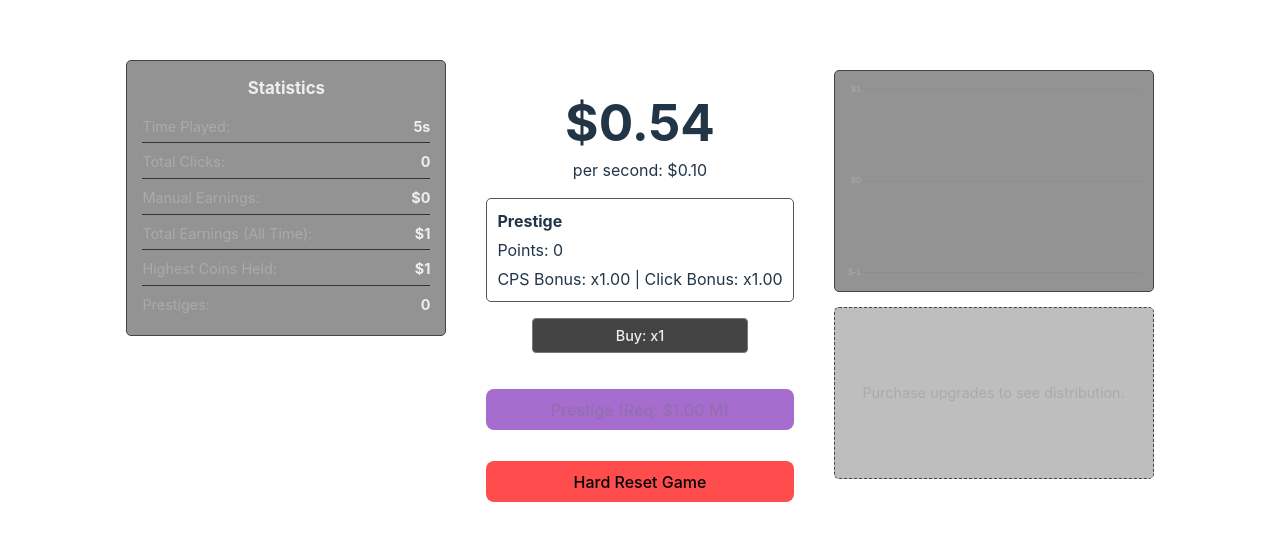
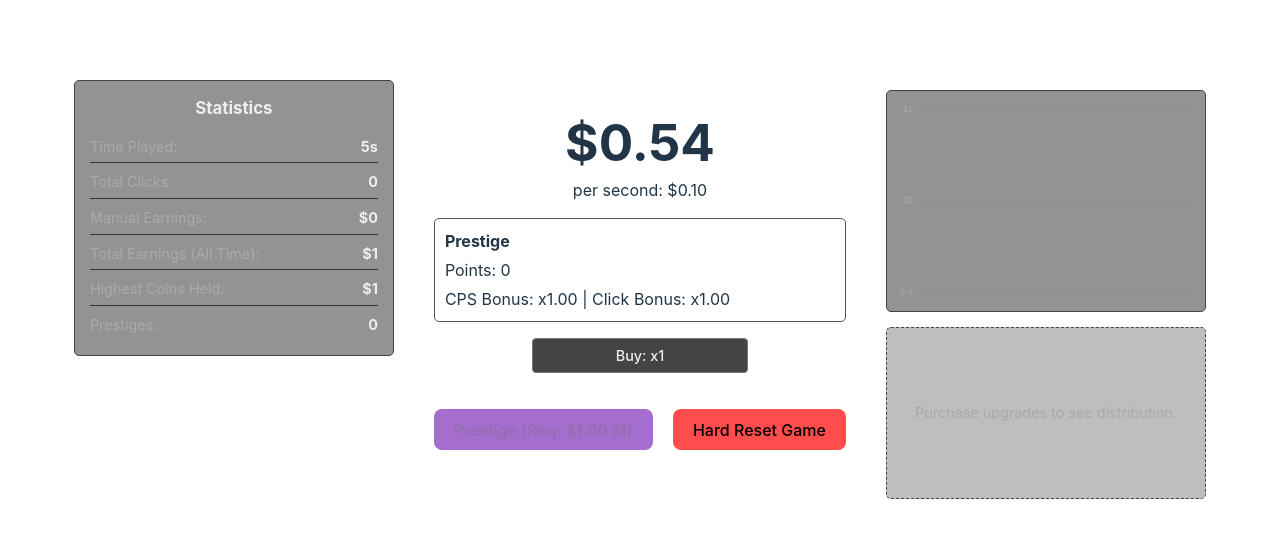
Before and after one commit to steveharianto/IdleGame, a React (Vite) app: page / in a window 1280 px wide. Shown: the part 111-652 px from the top of the page. Built offline with nearby package versions, Linux system fonts and the light colour scheme.

Commit message:
Add Scroll

```diff
--- a/src/App.css
+++ b/src/App.css
@@ -129,3 +129,48 @@ button:hover:not(:disabled) {
 .upgrade-item button {
     margin-bottom: 0; /* Remove default button margin if needed */
 }
+
+/* --- Minimalistic Scrollbar for Upgrade List --- */
+
+/* For WebKit Browsers (Chrome, Safari, Edge) */
+.upgrade-list-container::-webkit-scrollbar {
+  width: 6px; /* Width of the scrollbar */
+}
+
+.upgrade-list-container::-webkit-scrollbar-track {
+  background: #2c2c2c; /* Background of the scrollbar track */
+  border-radius: 3px;
+}
+
+.upgrade-list-container::-webkit-scrollbar-thumb {
+  background-color: #555; /* Color of the scrollbar thumb */
+  border-radius: 3px;
+  border: 1px solid #2c2c2c; /* Border matching the track */
+}
+
+.upgrade-list-container::-webkit-scrollbar-thumb:hover {
+  background-color: #777; /* Slightly lighter thumb on hover */
+}
+
+/* For Firefox */
+.upgrade-list-container {
+  scrollbar-width: thin; /* Use 'thin' */
+  scrollbar-color: #555 #2c2c2c; /* thumb color track color */
+}
+
+/* --- Optional: To completely hide scrollbar but keep functionality --- */
+/* Uncomment the block below if you prefer the scrollbar to be invisible */
+/*
+.upgrade-list-container::-webkit-scrollbar {
+  display: none;
+  width: 0;
+  height: 0;
+}
+.upgrade-list-container {
+  scrollbar-width: none;
+  -ms-overflow-style: none;
+}
+.upgrade-list-container {
+  padding-right: 0px; // Reset padding if scrollbar is hidden
+}
+*/
--- a/src/App.jsx
+++ b/src/App.jsx
@@ -570,8 +570,18 @@ function App() {
                     </button>
                 </div>
 
-                {/* Upgrades List and Buttons */}
-                <div style={{ display: "flex", flexDirection: "column", gap: "5px" }}> {/* Reduced gap slightly */}
+                {/* --- UPDATED: Upgrades List Container with Scroll --- */}
+                <div
+                    className="upgrade-list-container" // Add class name for CSS targeting
+                    style={{
+                        maxHeight: '210px', // Limit height (adjust as needed for ~5 items)
+                        overflowY: 'auto',  // Enable vertical scrollbar only when content overflows
+                        display: "flex",
+                        flexDirection: "column",
+                        gap: "5px",
+                        paddingRight: '5px' // Add a little padding so scrollbar doesn't overlap content
+                    }}
+                >
                      {/* Filter upgrades based on totalEarnings before mapping */}
                      {upgrades
                         .filter(upgrade => totalEarnings >= upgrade.baseCost || upgrade.level > 0)
@@ -624,6 +634,38 @@ function App() {
                                 }
                             }
 
+                            // --- Calculate Progress and Style for Buttons ---
+                            let buttonStyle = { // Base style for enabled/base button
+                                flex: 1,
+                                margin: '0 0.5rem',
+                                padding: '0.4em 0.8em',
+                                fontSize: '0.85em',
+                                cursor: 'pointer', // Default cursor
+                                backgroundColor: '#444', // Default background
+                                // UPDATED: Set desired border color for enabled buttons
+                                border: '1px solid #1d1d1d',
+                                color: '#eee',         // Default text color
+                                borderRadius: '4px',    // Consistent rounding
+                                textAlign: 'center',    // Ensure text is centered
+                            };
+
+                            if (cannotAfford) {
+                                let progress = 0;
+                                // Calculate progress only if the cost is > 0 and it's not the 'max buy 0' case
+                                if (currentBulkCost > 0 && !isMaxAffordableZero) {
+                                    progress = Math.min(100, (coins / currentBulkCost) * 100);
+                                }
+
+                                // Style for disabled button with progress gradient
+                                buttonStyle = {
+                                    ...buttonStyle, // Inherit base styles
+                                    cursor: 'not-allowed', // Set cursor for disabled
+                                    background: `linear-gradient(to right, #5a5a5a ${progress}%, #333 ${progress}%)`, // Darker bg for unfilled part
+                                    color: '#aaa', // Dimmed text color for disabled
+                                    // UPDATED: Set desired border color for disabled buttons
+                                    border: '1px solid #1d1d1d',
+                                };
+                            }
 
                             return (
                                 <div key={upgrade.id} className="upgrade-item">
@@ -632,22 +674,16 @@ function App() {
                                         <div style={{ width: "100px", textAlign: "left", fontSize: '0.9em' }}>
                                             {upgrade.name} ({upgrade.level})
                                         </div>
-                                        {/* Buy Button */}
+                                        {/* Buy Button - Apply dynamic style */}
                                         <button
                                             onClick={() => buyUpgrade(upgrade.id)}
                                             disabled={cannotAfford}
-                                            style={{
-                                                flex: 1,
-                                                opacity: cannotAfford ? 0.6 : 1,
-                                                margin: '0 0.5rem',
-                                                padding: '0.4em 0.8em', // Slightly smaller padding
-                                                fontSize: '0.85em' // Slightly smaller font
-                                            }}
+                                            style={buttonStyle} // Apply the calculated style object
                                             title={buyMultiplier === 'max' ? `Buy Max (${quantityToBuy})` : `Buy ${quantityToBuy}`}
                                         >
                                             Buy {buyMultiplier === 'max' ? `Max (${quantityToBuy})` : `x${quantityToBuy}`}: ${formatNumber(currentBulkCost)}
                     </button>
-                                        {/* UPDATED Effect Display */}
+                                        {/* Effect Display */}
                                         <div style={{ width: "100px", textAlign: "right", fontSize: '0.9em' }}>
                                             {effectDisplay}
                                         </div>
@@ -655,6 +691,7 @@ function App() {
             </div>
                             );
                         })}
+                </div> {/* --- END: Upgrades List Container --- */}
 
                 {/* Prestige Button */}
                 <button
@@ -662,6 +699,7 @@ function App() {
                     disabled={coins < PRESTIGE_REQUIREMENT || calculatePrestigeGain(coins) <= 0}
                     style={{
                         marginTop: "20px",
+                        marginRight: "10px",
                         backgroundColor: "#6a0dad",
                         opacity: (coins < PRESTIGE_REQUIREMENT || calculatePrestigeGain(coins) <= 0) ? 0.6 : 1,
                         width: 'auto' // Let button size naturally
@@ -675,14 +713,14 @@ function App() {
                     onClick={resetGame}
                     style={{
                         marginTop: "10px",
+                        marginLeft: "10px",
                         backgroundColor: "#ff4d4d",
                         width: 'auto' // Let button size naturally
                     }}
                 >
                     Hard Reset Game
                 </button>
-                </div>
-            </div>
+            </div> {/* --- END: Middle Column --- */}
 
             {/* --- Right Column: Charts --- */}
             <div style={{
```
Lines whose indentation alone changed are shown as unchanged.
